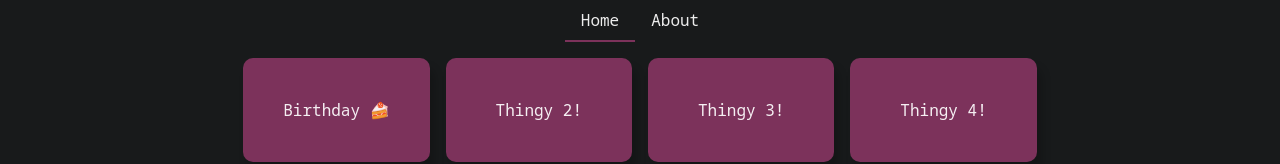
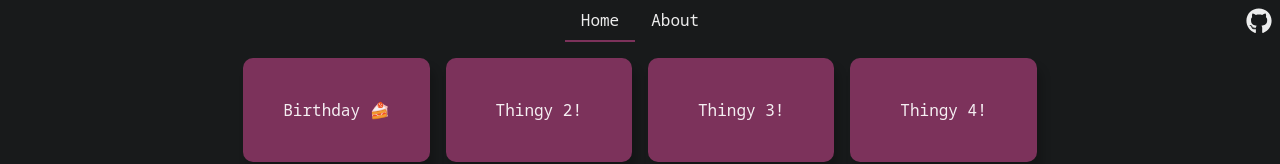
Before and after one commit to durpyneko/kikuri-web, a Next.js app: page / in a window 1280 px wide. Shown: the top 164 px of the page. Built offline with nearby package versions, Linux system fonts and the light colour scheme.

Commit message:
add github repo link

```diff
--- a/src/components/Navbar.tsx
+++ b/src/components/Navbar.tsx
@@ -9,8 +9,11 @@ import {
   TabList,
   useTheme,
   Box,
-  Button,
+  Link,
 } from "@chakra-ui/react";
+
+// Icons
+import { FaGithub } from "react-icons/fa";
 
 export default function Navbar() {
   const theme = useTheme();
@@ -56,6 +59,15 @@ export default function Navbar() {
                 Blog
               </Tab>
             </NextLink> */}
+            <Link
+              href="https://github.com/durpyneko/kikuri-web"
+              target="_blank"
+              position={"fixed"}
+              right={0}
+              p={2}
+            >
+              <FaGithub fontSize={"26px"} />
+            </Link>
           </TabList>
         </Center>
       </Tabs>
```
